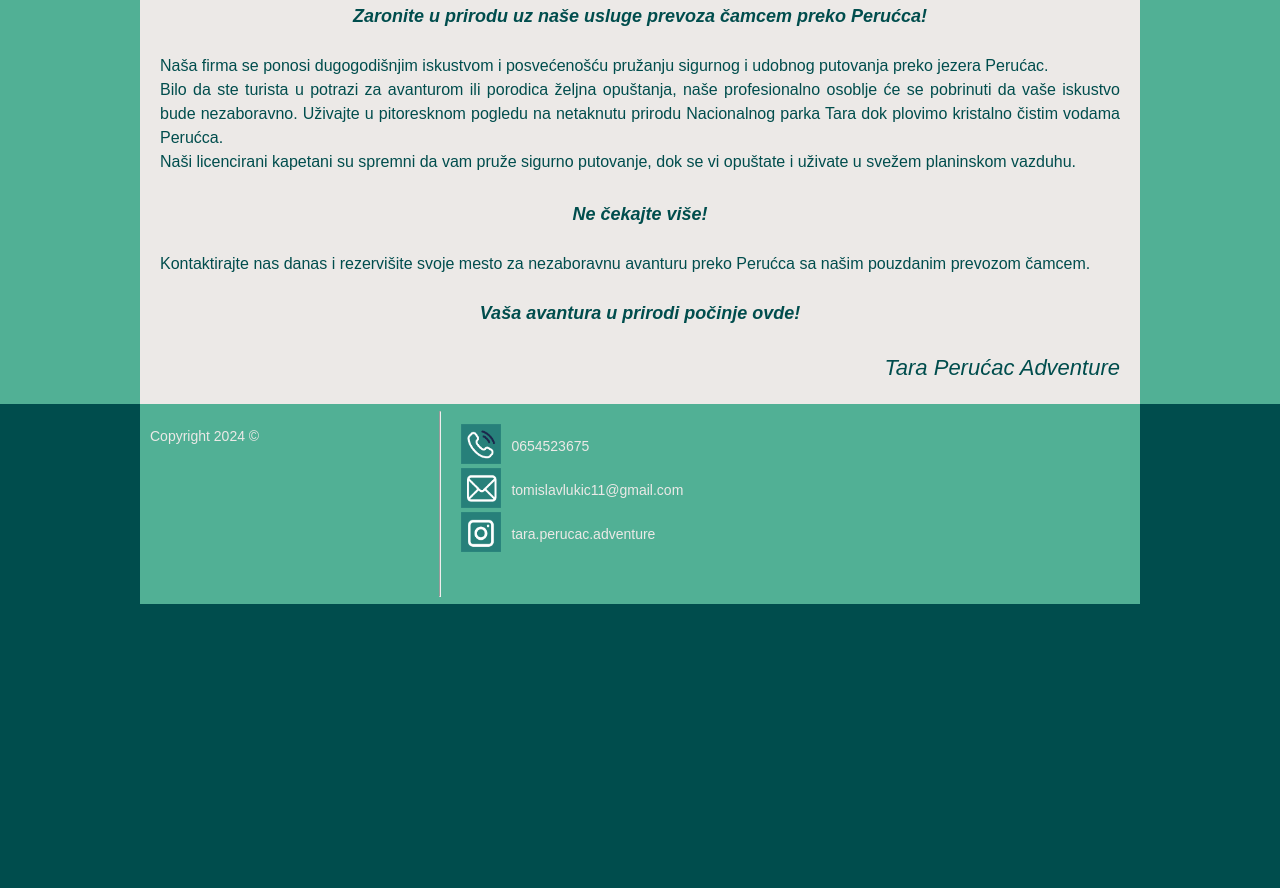
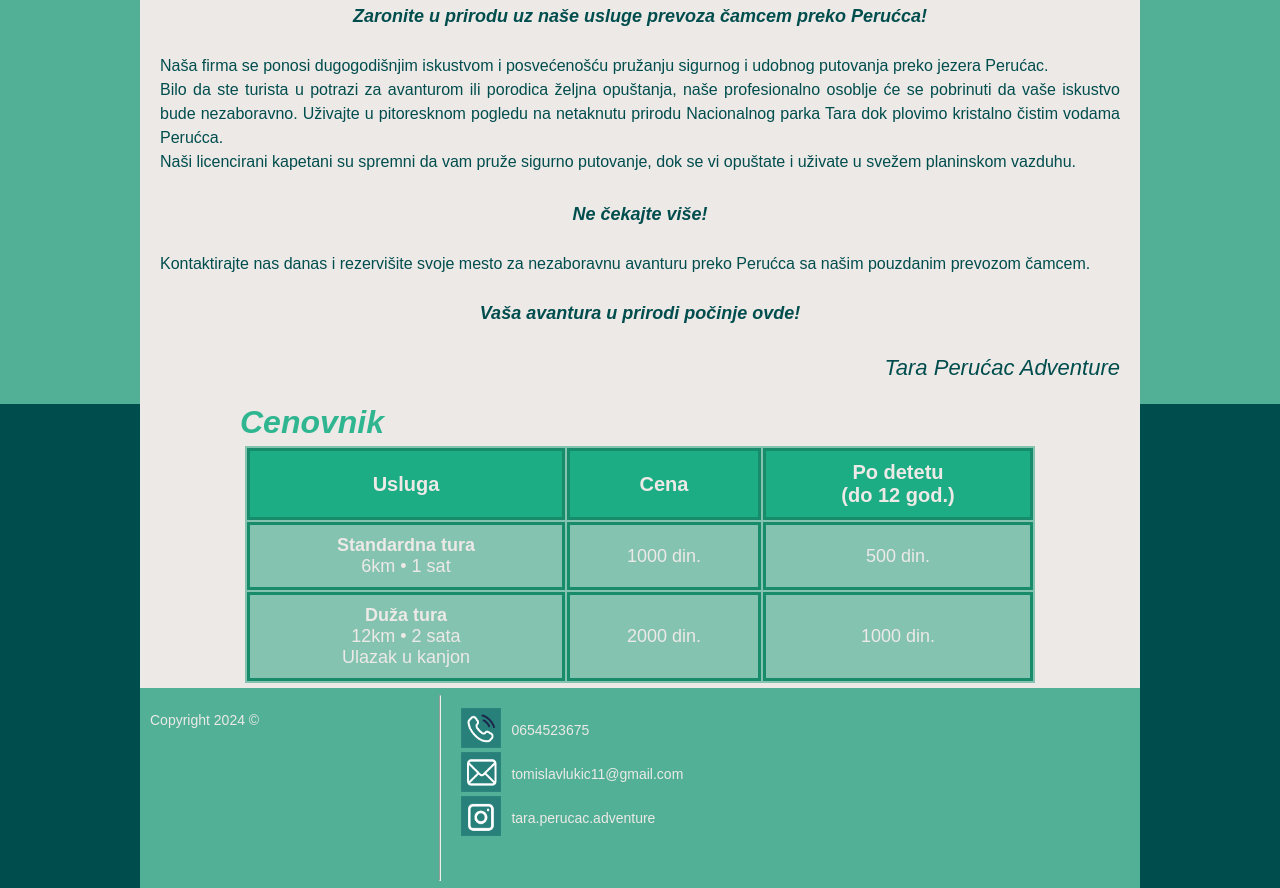
Before and after one commit to taraperucac/Toma-sajt, a plain HTML site: page Index4.html in a window 1280 px wide. Shown: the part 325-1213 px from the top of the page. Before the commit the page ends 929 px from the top, so only its background shows below. Drawn offline with Linux system fonts and the light colour scheme.

Commit message:
Update Index4.html

```diff
--- a/Index4.html
+++ b/Index4.html
@@ -70,6 +70,38 @@
         </div> <!--Kraj vlasnik-flex-->
     </div> <!--Kraj vlasnik-->
 
+    <div class="cenovnik-container">
+        <h1>Cenovnik</h1>
+        <table>
+          <thead>
+            <tr>
+                <th>Usluga</th>
+                <th>Cena</th>
+                <th>Po detetu<br>(do 12 god.)</th>
+            </tr>
+          </thead>
+
+          <tbody>
+            <tr>
+                <td>
+                    <strong>Standardna tura</strong><br>
+                    6km &bull; 1 sat
+                </td>
+                <td>1000 din.</td>
+                <td>500 din.</td>
+                </tr>
+                 <tr>
+                        <td>
+                        <strong>Duža tura</strong><br>
+                        12km &bull; 2 sata<br>Ulazak u kanjon
+                        </td>
+                        <td>2000 din.</td>
+                        <td>1000 din.</td>
+                </tr>
+            </tbody>
+        </table>
+    </div>
+
     <footer>
 
         <div class="flex-footer">
```
